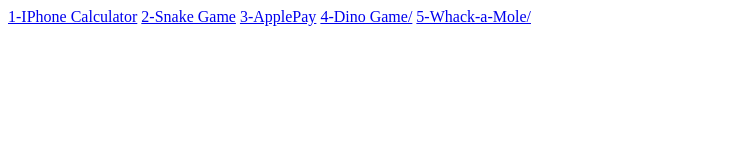
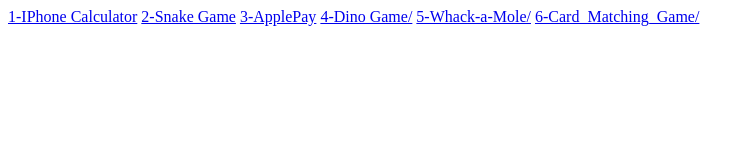
Before and after one commit to codingcozy/making-challenge, a plain HTML site: page index.html in a window 1280 px wide. Shown: the whole page, without its empty margins (0-753 px from the left). Drawn offline with Linux system fonts and the light colour scheme.

Commit message:
6-Card Matching Game

```diff
--- a/index.html
+++ b/index.html
@@ -12,5 +12,6 @@
     <a href="./3-ApplePay/index.html">3-ApplePay</a>
     <a href="./4-Dino Game/index.html">4-Dino Game/</a>
     <a href="./5-Whack-a-Mole/index.html">5-Whack-a-Mole/</a>
+    <a href="./6-Card_Matching_Game/">6-Card_Matching_Game/</a>
   </body>
 </html>
```
